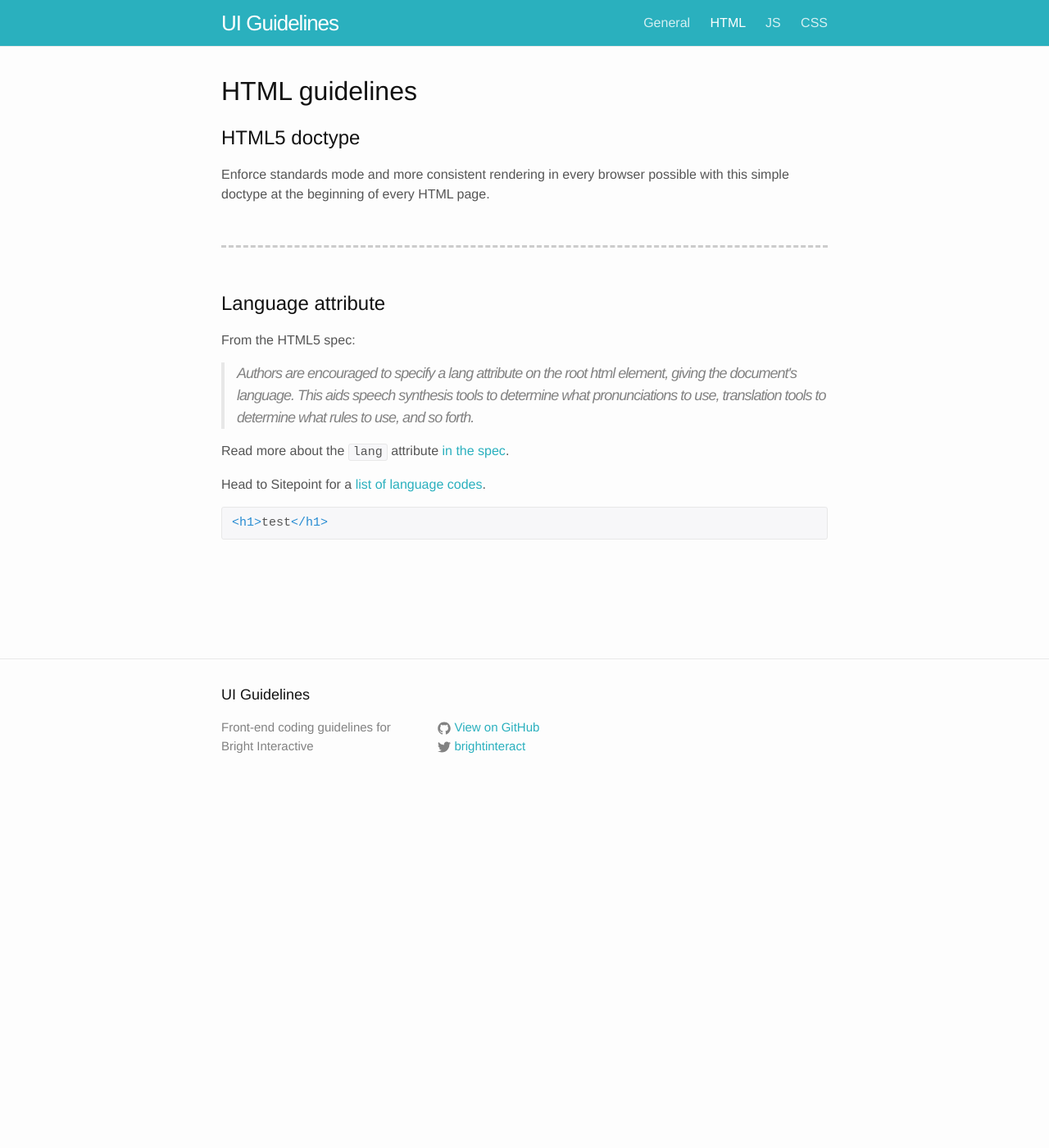
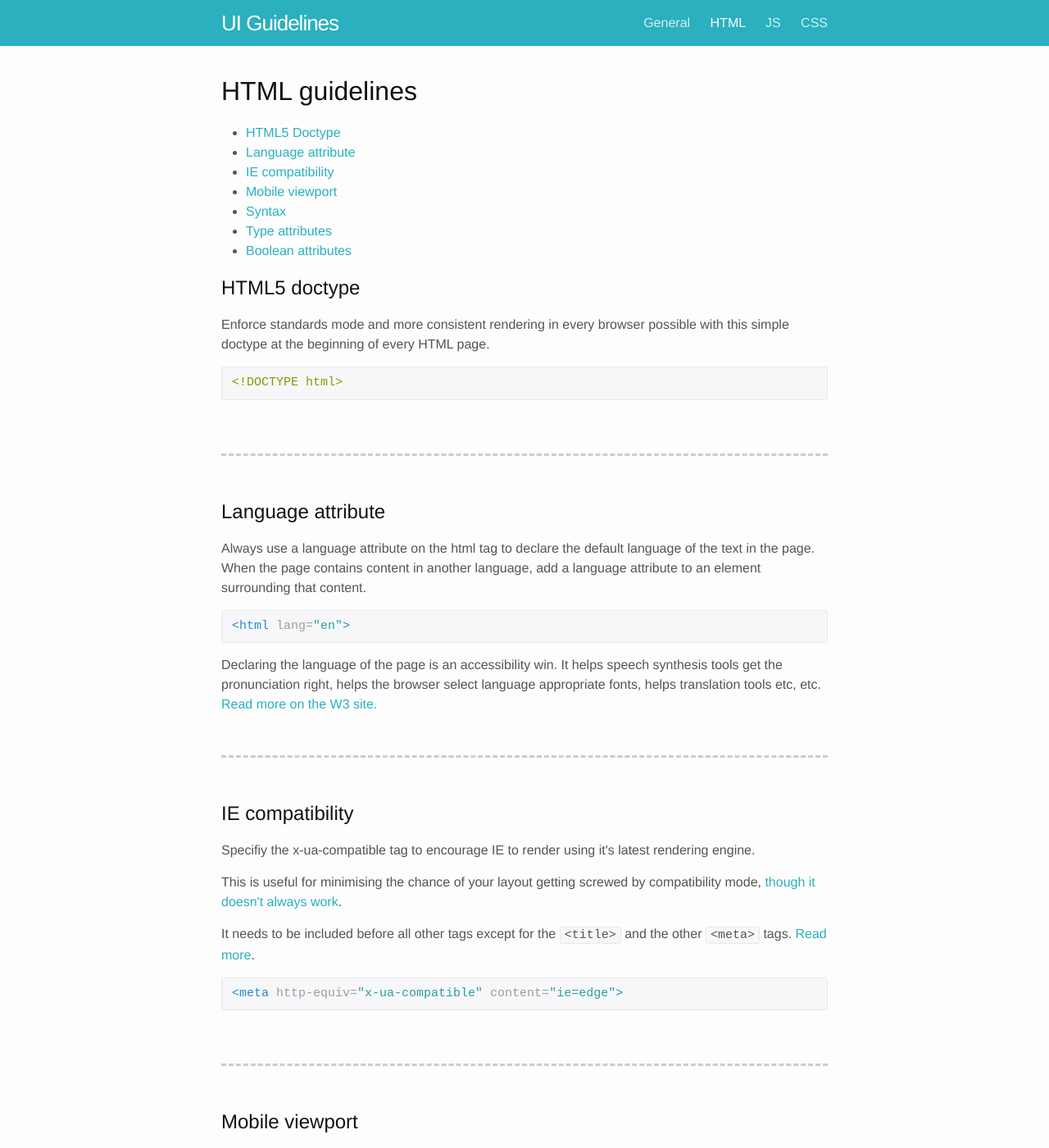
Before and after one commit to brightinteractive/ui-guidelines, a Jekyll site: the page built from html.html, in a window 1280 px wide and 1400 px high. Shown: the whole window at 82% size. Built offline with Jekyll 4.4.1, drawn with Linux system fonts in a browser that asks for light colours; some of the changed text lies outside the part shown.

Commit message:
Adding guidelines for HTML
Taken from various sources from our own Wiki, to HTML5 boilerplate, to
Google style guide

```diff
--- /dev/null
+++ b/_includes/html-examples/boolean-attributes.html
@@ -0,0 +1,5 @@
+<!-- Bad -->
+<label><input type="checkbox" checked="true" disabled="disabled"> Cheese</label>
+
+<!-- Good -->
+<label><input type="checkbox" checked disabled> Cheese</label>
--- /dev/null
+++ b/_includes/html-examples/doctype.html
@@ -0,0 +1 @@
+<!DOCTYPE html>
--- /dev/null
+++ b/_includes/html-examples/language.html
@@ -0,0 +1 @@
+<html lang="en">
--- /dev/null
+++ b/_includes/html-examples/mobile.html
@@ -0,0 +1 @@
+<meta name="viewport" content="width=device-width, initial-scale=1">
--- /dev/null
+++ b/_includes/html-examples/syntax.html
@@ -0,0 +1,19 @@
+<!DOCTYPE html>
+<html lang="en">
+    <head>
+        <meta charset="utf-8">
+        <meta http-equiv="x-ua-compatible" content="ie=edge">
+        <meta name="viewport" content="width=device-width, initial-scale=1">
+    </head>
+    <body>
+        <div class="container">
+            <h1>Lorem ipsum</h1>
+            <p>Dolor sit amet</p>
+            <ul class="promo">
+                <li>One</li>
+                <li>Two</li>
+                <li>Three</li>
+            </ul>
+        </div> <!-- end .container -->
+    </body>
+</html>
--- /dev/null
+++ b/_includes/html-examples/type-attributes.html
@@ -0,0 +1,5 @@
+<!-- Bad -->
+<link rel="stylesheet" href="/main.css" type="text/css">
+
+<!-- Good -->
+<link rel="stylesheet" href="/main.css">
--- /dev/null
+++ b/_includes/html-examples/x-ua-compatible.html
@@ -0,0 +1 @@
+<meta http-equiv="x-ua-compatible" content="ie=edge">
--- a/_layouts/default.html
+++ b/_layouts/default.html
@@ -1,5 +1,5 @@
 <!DOCTYPE html>
-<html>
+<html lang="en">
 
   {% include head.html %}
 
--- a/html.html
+++ b/html.html
@@ -7,21 +7,87 @@ weight : 3
 
 <h1>{{ page.title }}</h1>
 
-<section>
+<ul class="contents">
+    <li><a href="#doctype">HTML5 Doctype</a></li>
+    <li><a href="#language">Language attribute</a></li>
+    <li><a href="#ie">IE compatibility</a></li>
+    <li><a href="#mobile">Mobile viewport</a></li>
+    <li><a href="#syntax">Syntax</a></li>
+    <li><a href="#type">Type attributes</a></li>
+    <li><a href="#boolean">Boolean attributes</a></li>
+</ul>
+
+<section id="doctype">
     <h2>HTML5 doctype</h2>
     <p>Enforce standards mode and more consistent rendering in every browser possible with this simple doctype at the beginning of every HTML page.</p>
+    {% highlight html %}{% include html-examples/doctype.html %}{% endhighlight %}
+
+
 </section>
 
-<section>
+<section id="language">
     <h2>Language attribute</h2>
-    <p>From the HTML5 spec:</p>
-    <blockquote>
-        <p>Authors are encouraged to specify a lang attribute on the root html element, giving the document's language. This aids speech synthesis tools to determine what pronunciations to use, translation tools to determine what rules to use, and so forth.</p>
-    </blockquote>
-    <p>Read more about the <code>lang</code> attribute <a href="http://www.w3.org/html/wg/drafts/html/master/semantics.html#the-html-element">in the spec</a>.</p>
-    <p>Head to Sitepoint for a <a href="http://reference.sitepoint.com/html/lang-codes">list of language codes</a>.</p>
+    <p>Always use a language attribute on the html tag to declare the default language of the text in the page. When the page contains content in another language, add a language attribute to an element surrounding that content.</p>
 
-    <div class="example">
-        {% highlight html %}<h1>test</h1>{% endhighlight %}
+    {% highlight html %}{% include html-examples/language.html %}{% endhighlight %}
+
+    <p>Declaring the language of the page is an accessibility win. It helps speech synthesis tools get the pronunciation right, helps the browser select language appropriate fonts, helps translation tools etc, etc. <a href="http://www.w3.org/International/questions/qa-lang-why.en.php">Read more on the W3 site.</a></p>
+
+</section>
+
+<section id="ie">
+    <h2>IE compatibility</h2>
+    <p>Specifiy the x-ua-compatible tag to encourage IE to render using it's latest rendering engine.</p>
+    <p>This is useful for minimising the chance of your layout getting screwed by compatibility mode, <a href="https://hsivonen.fi/doctype/#ie8">though it doesn't always work</a>.</p>
+    <p>It needs to be included before all other tags except for the <code>&lt;title&gt;</code> and the other <code>&lt;meta&gt;</code> tags. <a href="https://msdn.microsoft.com/en-us/library/jj676915.aspx">Read more</a>.</p>
+    <p></p>
+    <div class="code">
+        {% highlight html %}{% include html-examples/x-ua-compatible.html %}{% endhighlight %}
     </div>
 </section>
+
+<section id="mobile">
+    <h2>Mobile viewport</h2>
+    <p>There are a number of ways to use the viewport meta tag, as documented in the <a href="https://developer.apple.com/library/safari/documentation/AppleApplications/Reference/SafariWebContent/UsingtheViewport/UsingtheViewport.html">Apple developer docs</a>. For most case you can just use the following:</p>
+    <div class="code">
+        {% highlight html %}{% include html-examples/mobile.html %}{% endhighlight %}
+    </div>
+</section>
+
+<section id="syntax">
+    <h2>Syntax</h2>
+    <ul>
+        <li>Use double quotes for HTML attribute values. E.g: {% highlight html %}<div class="my-class">{% endhighlight %}</li>
+        <li>Use 4 spaces for indentation.</li>
+        <li>Start block elements on a new line and properly indent child elements.</li>
+        <li>Don't omit optional closing tags (e.g <code>&lt;/li&gt;</code>.</li>
+        <li>Use only lowercase.</li>
+    </ul>
+
+    <div class="code">
+        {% highlight html %}{% include html-examples/syntax.html %}{% endhighlight %}
+    </div>
+</section>
+
+<section id="type">
+    <h2>Type attributes</h2>
+    <p>No need to specify <code>type</code> attributes for stylesheets and scripts (as long as you are using css and javascript).</p>
+    <p>Specifying type attributes in this context is not necessary as HTML5 implies text/css and text/javascript as defaults. Even older browsers are fine with this.</p>
+
+    <div class="code">
+        {% highlight html %}{% include html-examples/type-attributes.html %}{% endhighlight %}
+    </div>
+</section>
+
+<section id="boolean">
+    <h2>Boolean attributes</h2>
+    <p>From the <a href="https://html.spec.whatwg.org/#boolean-attributes">HTML Living Standard</a>:</p>
+
+    <blockquote>
+        The presence of a boolean attribute on an element represents the true value, and the absence of the attribute represents the false value.
+    </blockquote>
+
+    <div class="code">
+        {% highlight html %}{% include html-examples/boolean-attributes.html %}{% endhighlight %}
+    </div>
+</section>
```
